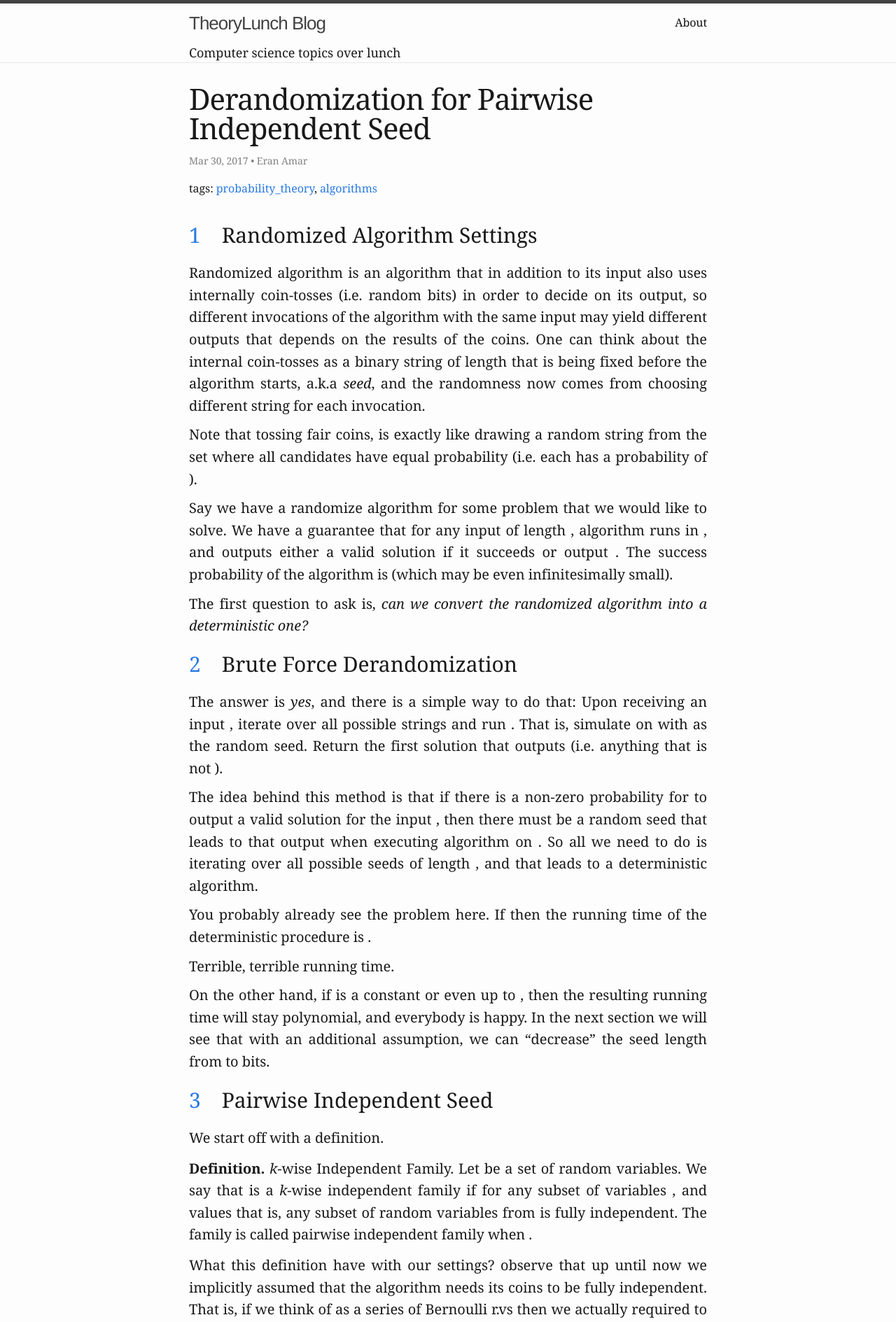
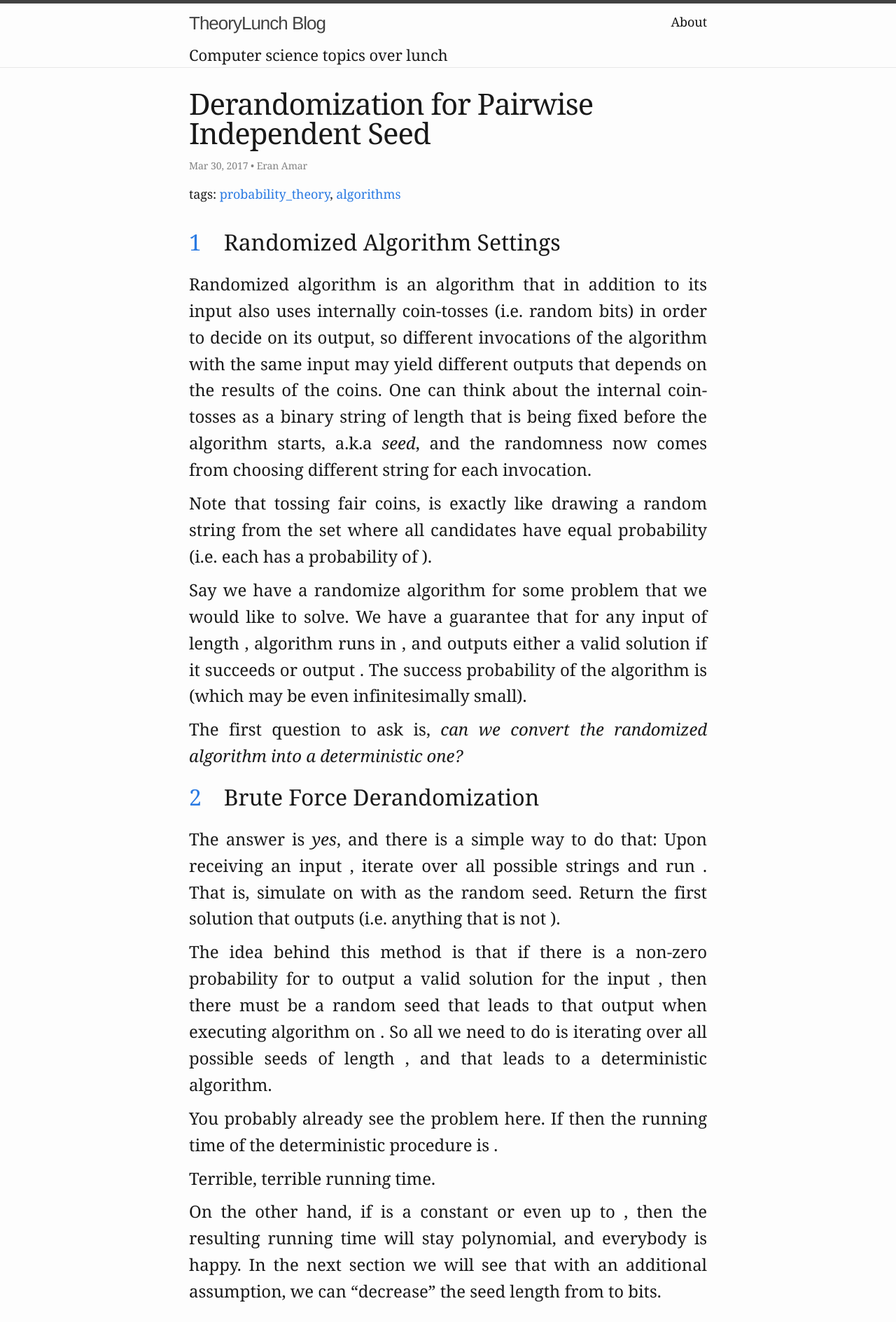
Before and after one commit to eranamar-zz/eranamar.github.io, a Jekyll site: the page site/2017/03/30/Derandomization-for-Pairwise-Independent-Seed.html, which Jekyll copies as it is, in a window 1280 px wide. Shown: the top 1889 px of the page at 70% size. Built offline with Jekyll 4.4.1, drawn with Linux system fonts in a browser that asks for light colours; nearby versions of some CDN libraries.

Commit message:
improve css

```diff
--- a/assets/post.css
+++ b/assets/post.css
@@ -1,5 +1,5 @@
 .archive_list a {
-  font-size: 20px;
+  font-size: 24px;
 }
 
 .page-content, .sub-title, .page-link {
@@ -15,27 +15,28 @@
     text-rendering: optimizeLegibility;
     -webkit-font-smoothing: antialiased;
     color: rgba(0,0,0,.9);
+    font-size: 18px;
 }
 
 div.page-content{
-  font-size: 20px;
+  font-size: 24px;
 }
 
 
 div.post-content h1 {
+  font-size: 32px;
+}
+
+div.post-content h2 {
   font-size: 30px;
 }
 
-div.post-content h2 {
+div.post-content h3 {
   font-size: 28px;
 }
 
-div.post-content h3 {
-  font-size: 24px;
-}
-
 div.sub-title {
-  font-size: 18px;
+  font-size: 22px;
 }
 /*
 .MathJax * {
@@ -53,7 +54,7 @@ div.sub-title {
     margin-top: 15px;
 }
 .Indented, .Unindented, .Theorem, .Lemma, .Claim, .Proof, .Definition, .post-content ol {
-    font-size: 20px;
+    font-size: 24px;
     margin-bottom: 10px;
     text-align: justify;
 }
```
